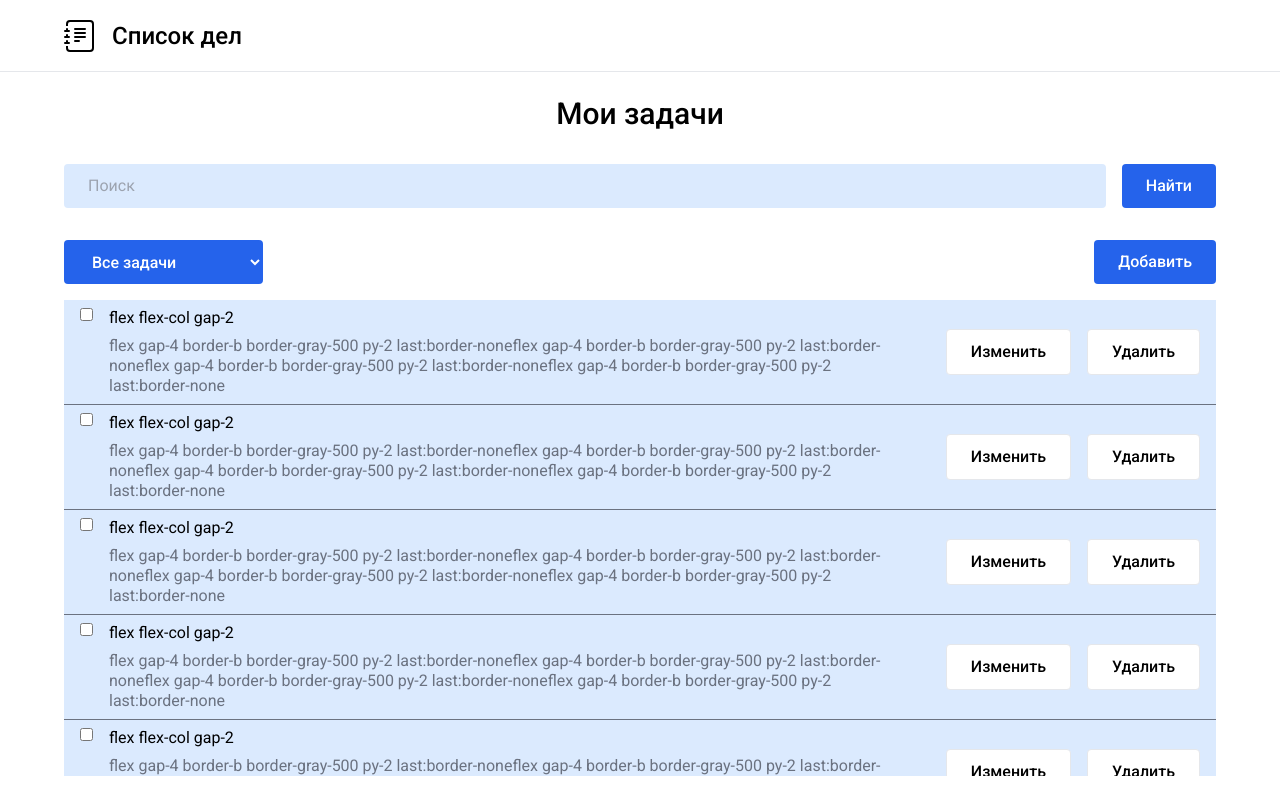
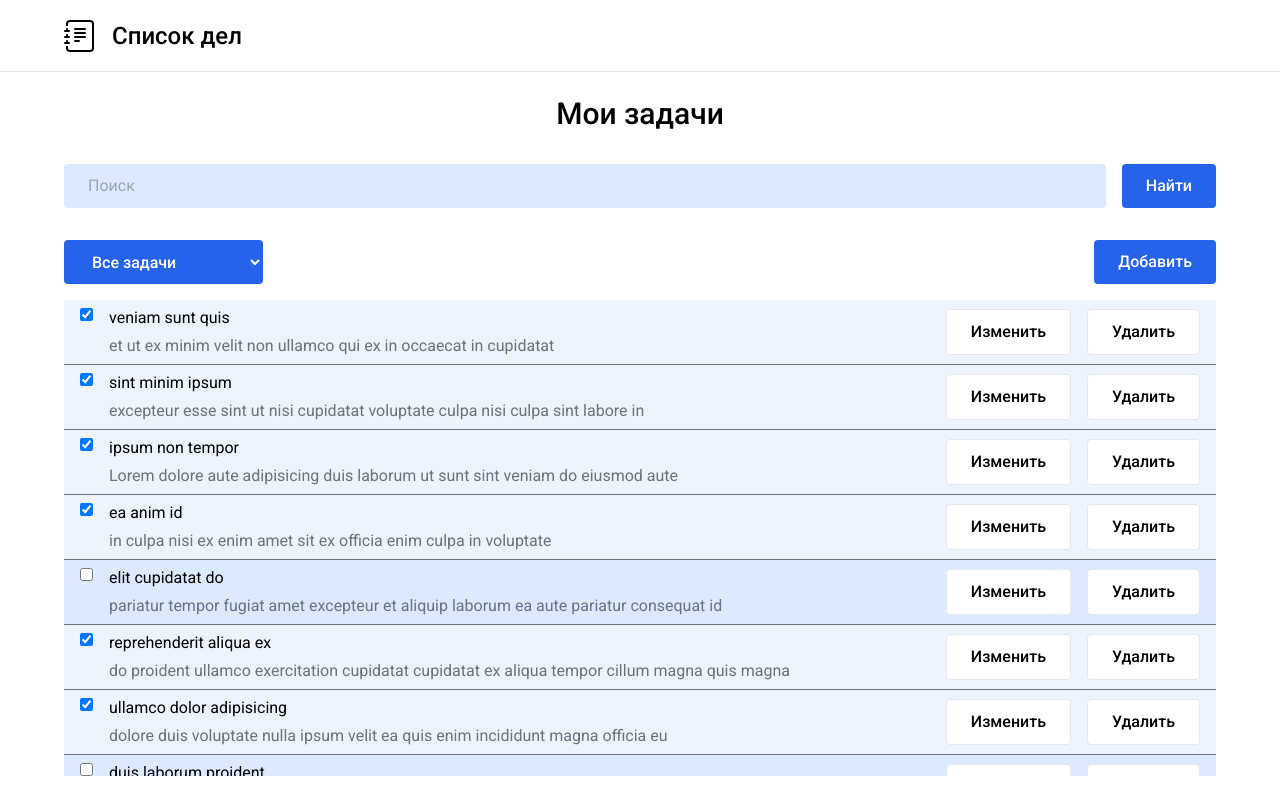
Before and after one commit to QbicR/todo-app, a React (Vite) app: page / in a window 1280 px wide. Built offline with nearby package versions, Linux system fonts and the light colour scheme.

Commit message:
feat: добавил список моковых тудушек

```diff
--- /dev/null
+++ b/src/entities/todo/constants/constants.ts
@@ -0,0 +1,95 @@
+import type { ITodo } from "../types"
+
+export const TODO_LIST: ITodo[] = [
+  {
+    id: "66bc9be42bae8dd9bfa725ac",
+    name: "veniam sunt quis",
+    description:
+      "et ut ex minim velit non ullamco qui ex in occaecat in cupidatat",
+    completed: true,
+  },
+  {
+    id: "66bc9be485ec1985aa48cd53",
+    name: "sint minim ipsum",
+    description:
+      "excepteur esse sint ut nisi cupidatat voluptate culpa nisi culpa sint labore in",
+    completed: true,
+  },
+  {
+    id: "66bc9be42d994a2df0daa8c3",
+    name: "ipsum non tempor",
+    description:
+      "Lorem dolore aute adipisicing duis laborum ut sunt sint veniam do eiusmod aute",
+    completed: true,
+  },
+  {
+    id: "66bc9be4c0349c21f7186126",
+    name: "ea anim id",
+    description:
+      "in culpa nisi ex enim amet sit ex officia enim culpa in voluptate",
+    completed: true,
+  },
+  {
+    id: "66bc9be433ac2373a4dd2f63",
+    name: "elit cupidatat do",
+    description:
+      "pariatur tempor fugiat amet excepteur et aliquip laborum ea aute pariatur consequat id",
+    completed: false,
+  },
+  {
+    id: "66bc9be4e9008c5e94fc788e",
+    name: "reprehenderit aliqua ex",
+    description:
+      "do proident ullamco exercitation cupidatat cupidatat ex aliqua tempor cillum magna quis magna",
+    completed: true,
+  },
+  {
+    id: "66bc9be456c395f61b3c3a5c",
+    name: "ullamco dolor adipisicing",
+    description:
+      "dolore duis voluptate nulla ipsum velit ea quis enim incididunt magna officia eu",
+    completed: true,
+  },
+  {
+    id: "66bc9be493cc156d80cbc964",
+    name: "duis laborum proident",
+    description:
+      "aute incididunt aute excepteur enim commodo pariatur reprehenderit enim amet aliquip ad proident",
+    completed: false,
+  },
+  {
+    id: "66bc9be431901772a44f419e",
+    name: "veniam et veniam",
+    description:
+      "voluptate id occaecat amet irure anim nulla elit officia deserunt Lorem magna irure",
+    completed: false,
+  },
+  {
+    id: "66bc9be4eb365ac2a019ffd6",
+    name: "excepteur esse nisi",
+    description:
+      "adipisicing dolore elit irure fugiat ipsum Lorem ipsum deserunt ex Lorem ipsum culpa",
+    completed: true,
+  },
+  {
+    id: "66bc9be4e383cb38beef4571",
+    name: "reprehenderit deserunt proident",
+    description:
+      "aliqua commodo non nostrud consectetur in ex id pariatur sunt proident aliquip ex",
+    completed: true,
+  },
+  {
+    id: "66bc9be468c2952caf7b05bd",
+    name: "sunt eu excepteur",
+    description:
+      "culpa officia duis reprehenderit non laboris aute laborum ad nulla consequat in fugiat",
+    completed: true,
+  },
+  {
+    id: "66bc9be47895672d39ce60cf",
+    name: "consequat eu officia",
+    description:
+      "do tempor proident consectetur voluptate minim esse officia proident commodo labore consectetur excepteur",
+    completed: true,
+  },
+]
--- /dev/null
+++ b/src/entities/todo/constants/index.ts
@@ -0,0 +1 @@
+export * from "./constants"
--- a/src/entities/todo/index.ts
+++ b/src/entities/todo/index.ts
@@ -1 +1,3 @@
 export { TodoItem } from "./ui"
+export { TODO_LIST } from "./constants"
+export type { ITodo } from "./types"
--- /dev/null
+++ b/src/entities/todo/types/index.ts
@@ -0,0 +1 @@
+export * from "./types"
--- /dev/null
+++ b/src/entities/todo/types/types.ts
@@ -0,0 +1,6 @@
+export interface ITodo {
+  id: string | number
+  name: string | null
+  description: string | null
+  completed: boolean
+}
--- a/src/entities/todo/ui/todo-item.tsx
+++ b/src/entities/todo/ui/todo-item.tsx
@@ -1,18 +1,29 @@
+import type { FC } from "react"
+
 import { Button } from "@/shared/ui"
+import { twMerge } from "tailwind-merge"
 
-export const TodoItem = () => {
+import type { ITodo } from "../types"
+
+interface IProps {
+  todo: ITodo
+}
+
+export const TodoItem: FC<IProps> = ({ todo }) => {
+  const { name, description, completed } = todo
+
   return (
-    <div className="flex items-start gap-4 border-b border-gray-500 px-4 py-2 last:border-none">
-      <input type="checkbox" />
+    <div
+      className={twMerge(
+        "flex items-start gap-4 border-b border-gray-500 px-4 py-2 last:border-none",
+        completed ? "bg-blue-100/50" : "bg-blue-100",
+      )}
+    >
+      <input type="checkbox" checked={completed} />
       <div className="flex grow items-center justify-between gap-8">
         <div className="flex flex-col gap-2">
-          <label className="leading-tight">flex flex-col gap-2</label>
-          <p className="leading-tight text-gray-500">
-            flex gap-4 border-b border-gray-500 py-2 last:border-noneflex gap-4
-            border-b border-gray-500 py-2 last:border-noneflex gap-4 border-b
-            border-gray-500 py-2 last:border-noneflex gap-4 border-b
-            border-gray-500 py-2 last:border-none
-          </p>
+          <label className="leading-tight">{name}</label>
+          <p className="leading-tight text-gray-500">{description}</p>
         </div>
         <div className="flex gap-4">
           <Button variant={"secondary"}>Изменить</Button>
--- a/src/pages/main-page/main-page.tsx
+++ b/src/pages/main-page/main-page.tsx
@@ -1,4 +1,4 @@
-import { TodoItem } from "@/entities/todo"
+import { TODO_LIST, TodoItem } from "@/entities/todo"
 import { AddTodo } from "@/features/add-todo"
 import { FilterTodo } from "@/features/filter-todo"
 import { FindTodo } from "@/features/find-todo"
@@ -17,12 +17,10 @@ export const MainPage = () => {
             <FilterTodo />
             <AddTodo />
           </div>
-          <div className="overflow-auto bg-blue-100">
-            {Array(15)
-              .fill(0)
-              .map((_, index) => (
-                <TodoItem key={index} />
-              ))}
+          <div className="overflow-auto">
+            {TODO_LIST.map((todo, index) => (
+              <TodoItem key={index} todo={todo} />
+            ))}
           </div>
         </div>
       </div>
```
